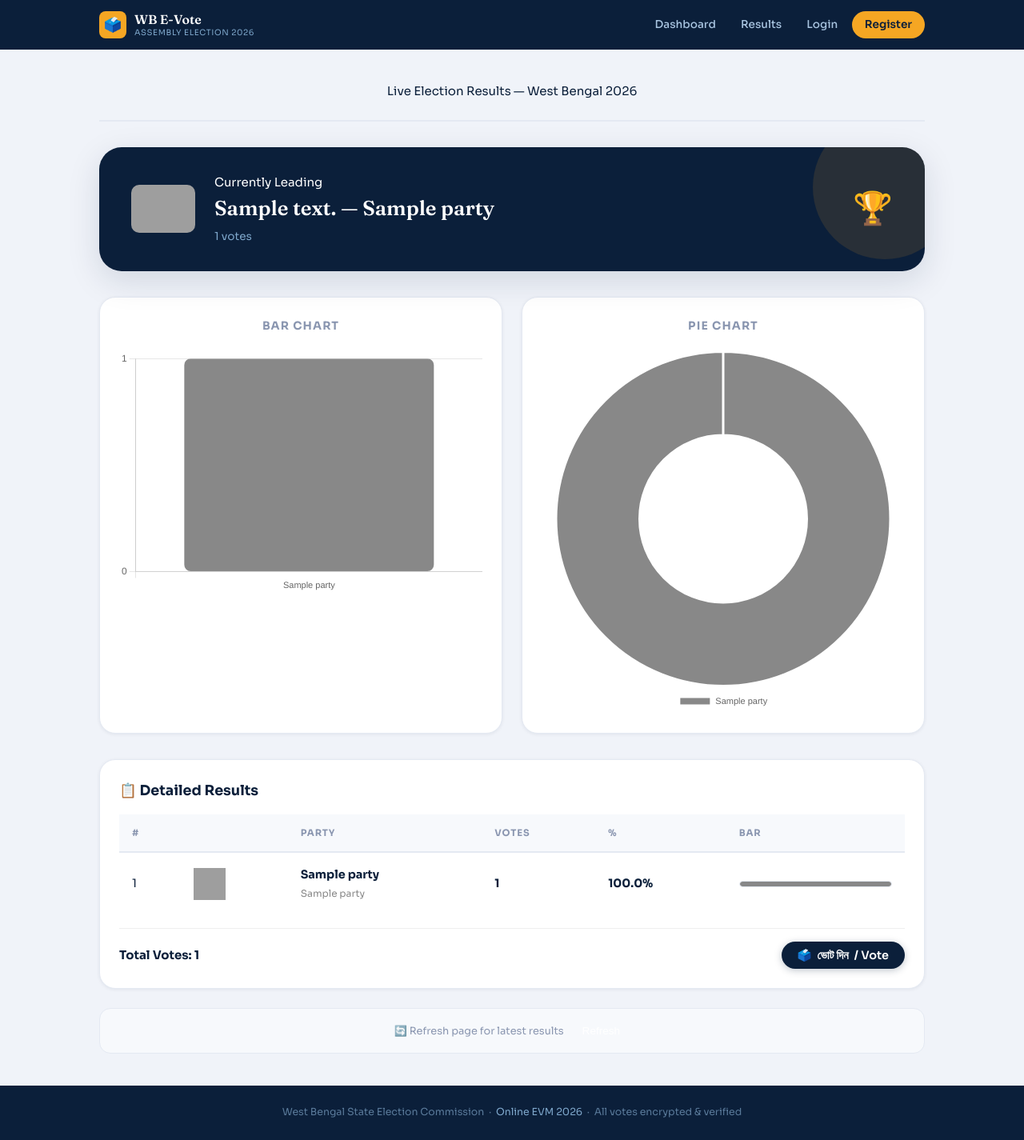
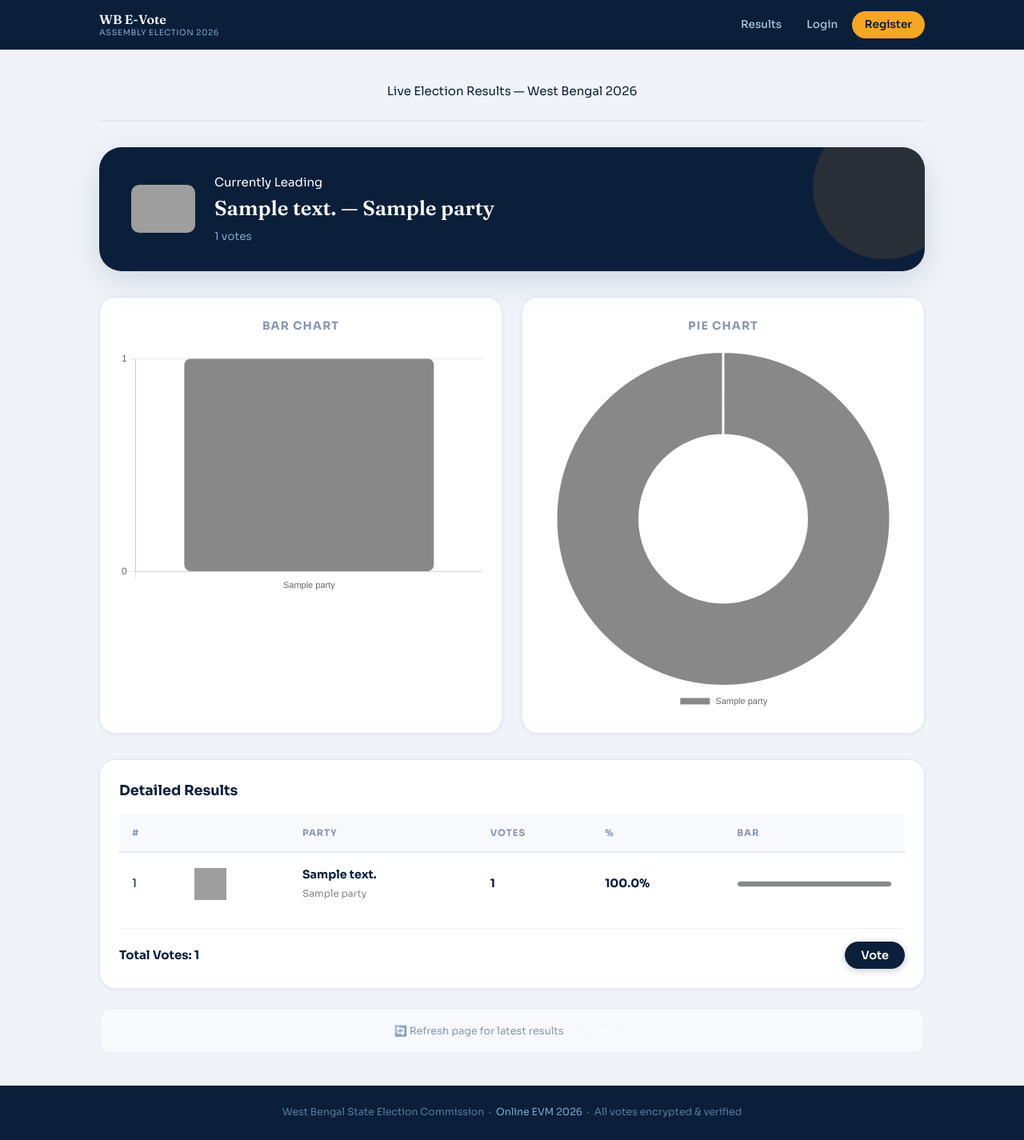
Before and after one commit to ujjaldas-11/online-voting-system-, a Django app: page /results/ in a window 1280 px wide. Shown: the whole page at 80% size. Run offline with Django 5.2, Linux system fonts and the light colour scheme; tables that the repository leaves empty hold one stand-in row (values such as "Sample post"); grey boxes are pictures that could not be loaded.

```diff
--- a/templates/base.html
+++ b/templates/base.html
@@ -535,14 +535,14 @@
   <nav class="navbar">
     <div class="navbar-inner">
       <a href="{% url 'dashboard' %}" class="navbar-brand">
-        <div class="navbar-logo">🗳️</div>
+        <!-- <div class="navbar-logo">🗳️</div> -->
         <div class="navbar-brand-text">
           <span class="navbar-brand-title">WB E-Vote</span>
           <span class="navbar-brand-sub">Assembly Election 2026</span>
         </div>
       </a>
       <div class="navbar-links">
-        <a href="{% url 'dashboard' %}" class="nav-link {% block nav_dashboard %}{% endblock %}">Dashboard</a>
+        <!-- <a href="{% url 'dashboard' %}" class="nav-link {% block nav_dashboard %}{% endblock %}">Dashboard</a> -->
         <a href="{% url 'results' %}"   class="nav-link {% block nav_results %}{% endblock %}">Results</a>
         {% if user.is_authenticated %}
           <div class="nav-user">
--- a/templates/voting/dashboard.html
+++ b/templates/voting/dashboard.html
@@ -220,7 +220,7 @@
                  class="party-symbol">
     {% endif %}
     <div class="party-tile-abbr">{{ party.name }}</div>
-    <div class="party-tile-name">{{ party.bengali_name }}</div>
+    <div class="party-tile-name">{{ party.description }}</div>
     <div class="party-tile-bar" style="background:{{ party.color }};"></div>
   </div>
   {% endfor %}
--- a/templates/voting/results.html
+++ b/templates/voting/results.html
@@ -23,7 +23,7 @@
     <div class="leading-name">{{ leading_party.description }} — {{ leading_party.name }}</div>
     <div class="leading-votes">{{ leading_party.vote_count }} votes</div>
   </div>
-  <div style="margin-left:auto; font-size:2.5rem;">🏆</div>
+  <!-- <div style="margin-left:auto; font-size:2.5rem;">🏆</div> -->
 </div>
 {% endif %}
 
@@ -40,7 +40,7 @@
 
 <div class="card">
   <h3 style="color:var(--deep-blue); margin-bottom:1rem;">
-    📋 Detailed Results
+    Detailed Results
   </h3>
   <table class="results-table">
     <thead>
@@ -63,7 +63,7 @@
           {% endif %}
         </td>
         <td>
-          <span class="bn" style="font-weight:700;">{{ item.party.bengali_name }}</span><br>
+          <span class="bn" style="font-weight:700;">{{ item.party.description }}</span><br>
           <small style="color:#888;">{{ item.party.name }}</small>
         </td>
         <td><strong>{{ item.count }}</strong></td>
@@ -86,7 +86,7 @@
        Total Votes: <strong>{{ total_votes }}</strong>
     </span>
     <a href="{% url 'vote' %}" class="btn btn-primary" style="padding:10px 20px; font-size:0.9rem;">
-      🗳️ <span class="bn">ভোট দিন</span> / Vote
+     Vote
     </a>
   </div>
 </div>
```
